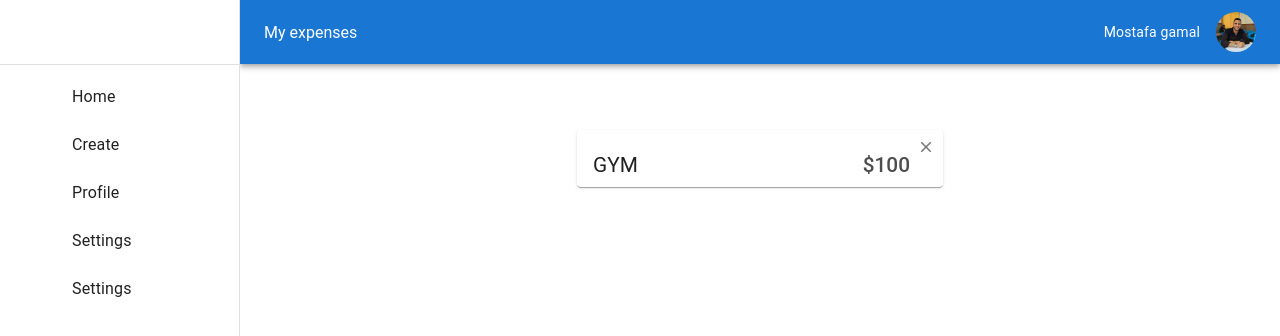
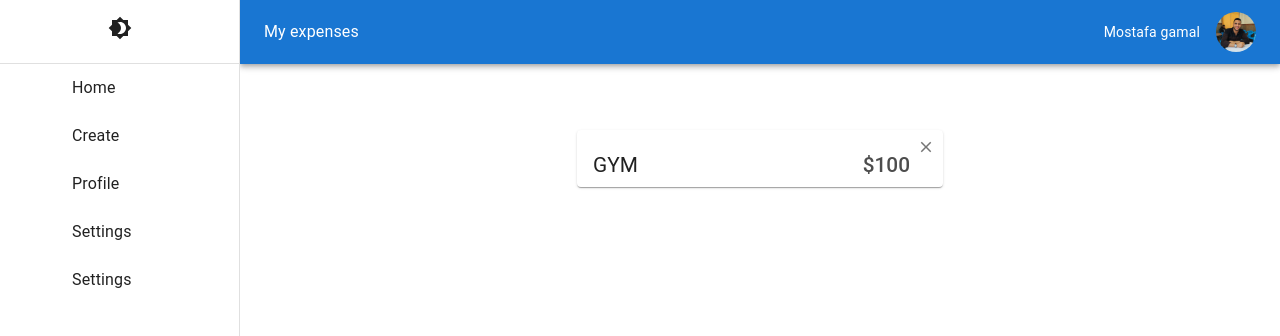
Before and after one commit to MostafaGamalKabil/react-media, a React (Create React App) app: page / in a window 1280 px wide. Shown: the top 336 px of the page. Built offline with nearby package versions, Linux system fonts and the light colour scheme; some icons are missing.

Commit message:
Set Dark Mode & Light Mode

```diff
--- a/src/App.js
+++ b/src/App.js
@@ -20,9 +20,15 @@ const router = createBrowserRouter(
   )
 );
 
+
+
+
 function App() {
   return (
+
+
      <RouterProvider router={router} />
+
   );
 }
 
--- a/src/MUI-Component/Drawerr.jsx
+++ b/src/MUI-Component/Drawerr.jsx
@@ -7,14 +7,19 @@ import {
   ListItemButton,
   ListItemIcon,
   ListItemText,
+  Button,
+  useTheme,
+  IconButton,
 } from "@mui/material";
 import HomeIcon from "@mui/icons-material/Home";
 import CreateIcon from "@mui/icons-material/Create";
 import PersonIcon from "@mui/icons-material/Person";
 import SettingsIcon from "@mui/icons-material/Settings";
 import LogoutIcon from "@mui/icons-material/Logout";
-import { useNavigate } from 'react-router-dom';
-const Drawerr = ({ drawerWidth }) => {
+import { useNavigate } from "react-router-dom";
+import { Brightness1, Brightness4, Brightness7 } from "@mui/icons-material";
+const Drawerr = ({ drawerWidth, setDarkMode }) => {
+  const theme = useTheme();
   const navigate = useNavigate();
   return (
     <Drawer
@@ -29,14 +34,32 @@ const Drawerr = ({ drawerWidth }) => {
       variant="permanent"
       anchor="left"
     >
-      <Toolbar />
-      <Divider />
+      <List>
+        <ListItem sx={{ display: "flex", justifyContent: "center" , mb:"15px" }} disablePadding>
+          <IconButton
 
-      <List>
+            color="inherit"
+            onClick={() => {
+              localStorage.setItem("mode" , theme.palette.mode === "dark" ? "light" : "dark")
+              setDarkMode(theme.palette.mode === "dark" ? "light" : "dark");
+            }}
+          >
+            {theme.palette.mode === "dark" ? (
+              <Brightness7 sx={{ color: "orange" }} />
+            ) : (
+              <Brightness4 />
+            )}
+          </IconButton>
+        </ListItem>
+
+          <Divider />
+
         <ListItem disablePadding>
-          <ListItemButton onClick={() => {
-            navigate("/")
-          }}>
+          <ListItemButton
+            onClick={() => {
+              navigate("/");
+            }}
+          >
             <ListItemIcon>
               <HomeIcon />
             </ListItemIcon>
@@ -45,9 +68,11 @@ const Drawerr = ({ drawerWidth }) => {
         </ListItem>
 
         <ListItem disablePadding>
-          <ListItemButton onClick={() => {
-            navigate("/create")
-          }}>
+          <ListItemButton
+            onClick={() => {
+              navigate("/create");
+            }}
+          >
             <ListItemIcon>
               <CreateIcon />
             </ListItemIcon>
@@ -81,7 +106,6 @@ const Drawerr = ({ drawerWidth }) => {
             <ListItemText primary="Settings" />
           </ListItemButton>
         </ListItem>
-
       </List>
     </Drawer>
   );
--- a/src/pages/Root.jsx
+++ b/src/pages/Root.jsx
@@ -1,19 +1,36 @@
-import React from "react";
+import { useState } from "react";
 import { Outlet } from "react-router-dom";
 
 import Appbar from "MUI-Component/Appbar";
 import Drawerr from "MUI-Component/Drawerr";
-import { Box } from "@mui/material";
+import { Box, createTheme, CssBaseline, ThemeProvider } from "@mui/material";
 const drawerWidth = 240;
+
 const Root = () => {
+  const [DarkMode, setDarkMode] = useState(
+    localStorage.getItem("mode") === null
+      ? "light"
+      : localStorage.getItem("mode") === "light"
+      ? "light"
+      : "dark"
+  );
+  // Dark mode
+  const darkTheme = createTheme({
+    palette: {
+      // @ts-ignore
+      mode: DarkMode,
+    },
+  });
   return (
+    <ThemeProvider theme={darkTheme}>
+      <CssBaseline />
       <div>
         {/* AppBar */}
         <Appbar drawerWidth={drawerWidth} />
 
         {/* Drower */}
 
-      <Drawerr drawerWidth={drawerWidth} />
+        <Drawerr drawerWidth={drawerWidth} setDarkMode={setDarkMode} />
 
         {/* بنستخدمها عشان نعرض المكون الاساسي
      مع باقي المكونات اللي هروح لصفحتها(Root)
@@ -24,13 +41,13 @@ const Root = () => {
             ml: `${drawerWidth}px`,
             display: "flex",
             justifyContent: "center",
-          mt:"33px"
+            mt: "33px",
           }}
-
         >
           <Outlet />
         </Box>
       </div>
+    </ThemeProvider>
   );
 };
 
```
Lines whose indentation alone changed are shown as unchanged.
